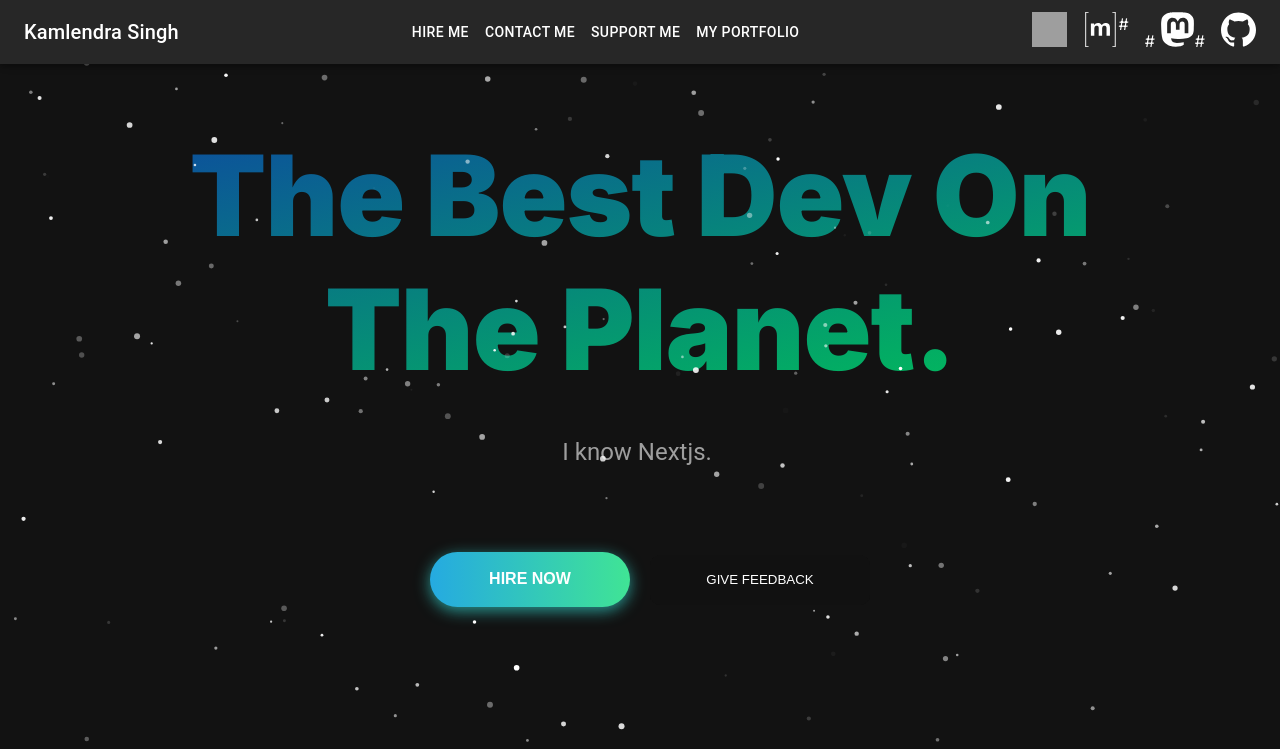
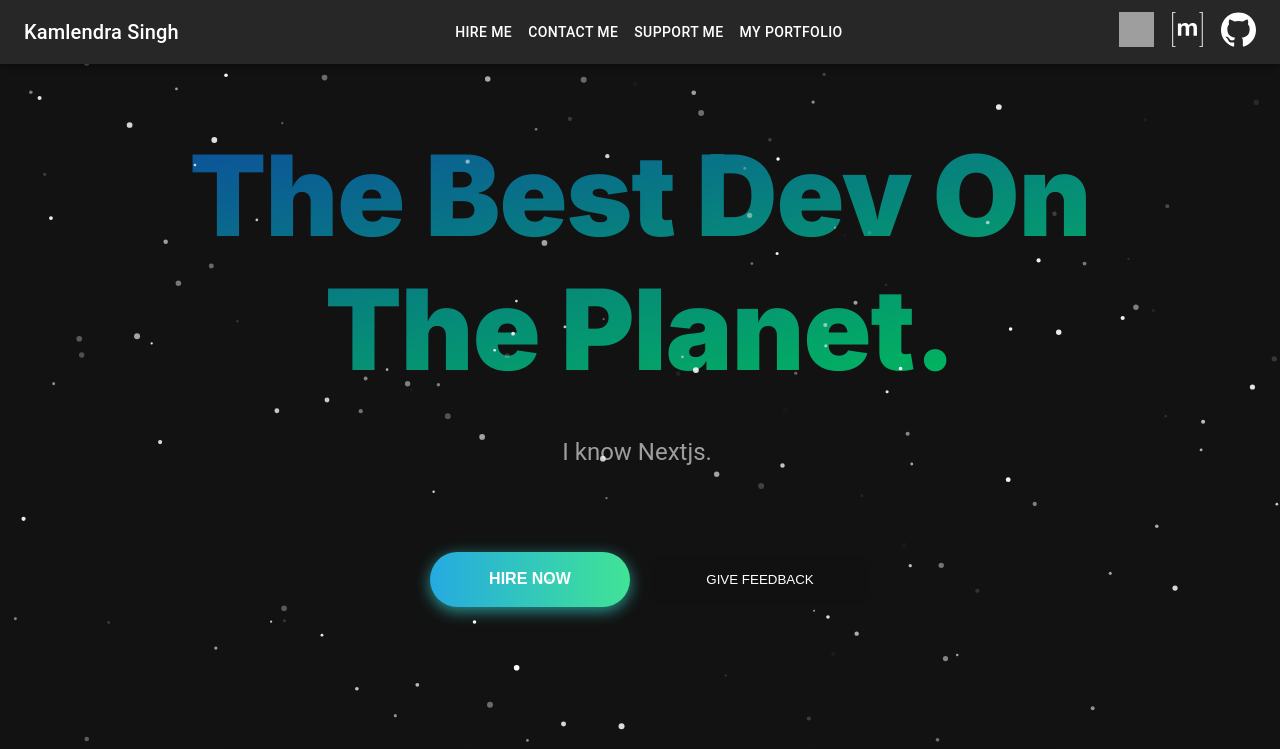
Before and after one commit to kamlendras/kamlendras.github.io, a Next.js app: page / in a window 1280 px wide. Shown: the top 749 px of the page. Built offline with nearby package versions, Linux system fonts and the light colour scheme; grey boxes are pictures that could not be loaded.

Commit message:
Update social.jsx

```diff
--- a/src/app/components/social.jsx
+++ b/src/app/components/social.jsx
@@ -29,9 +29,7 @@ const Social = () => {
       <Link href="https://matrix.to/#/@kamlendras:matrix.org" >
         <img src="/social/matrix.svg" height={35} width={35} />
       </Link>
-    #  <Link href="https://fosstodon.org/@ksingh" >
-      #  <img src="/social/mass.svg" height={35} width={35} />
-      #</Link>
+
 
       <Link href="https://www.github.com/kamlendras/" >
         <img src="/social/githubwhite.svg" height={35} width={35} />
```
